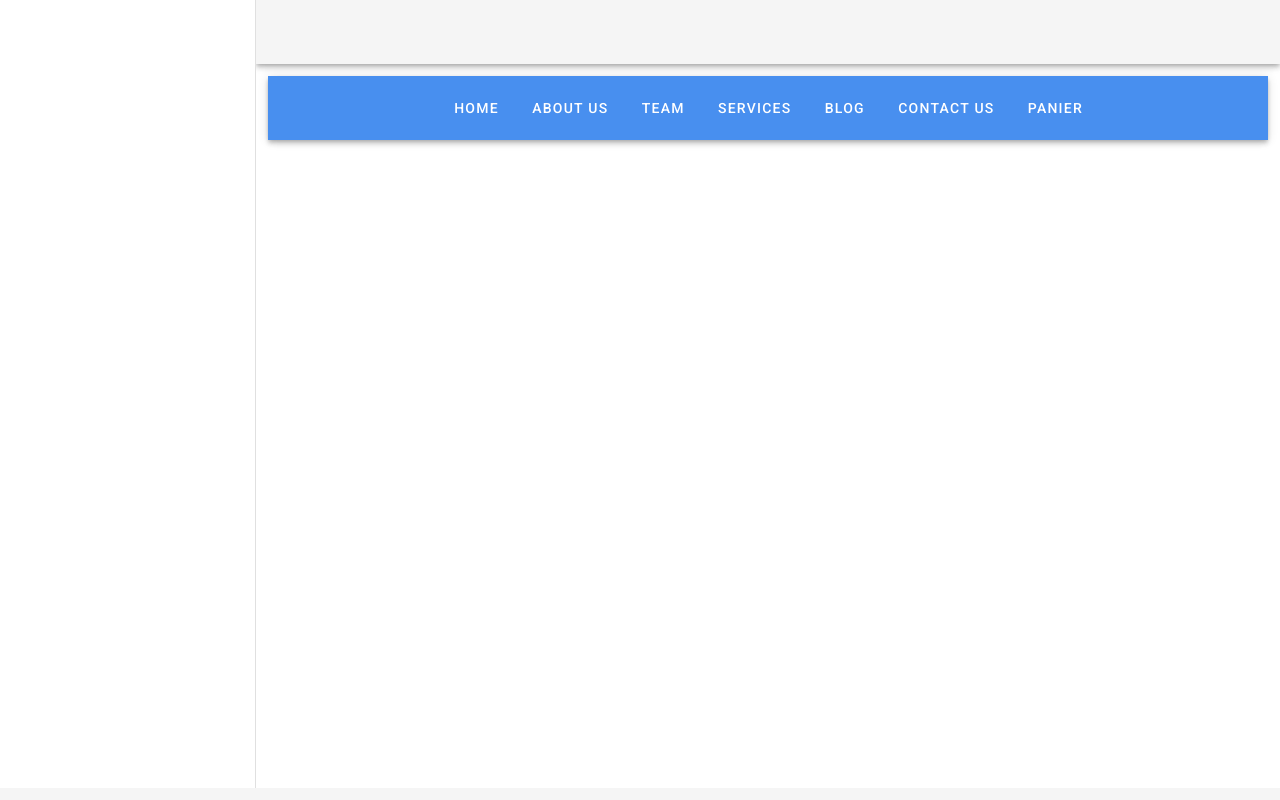
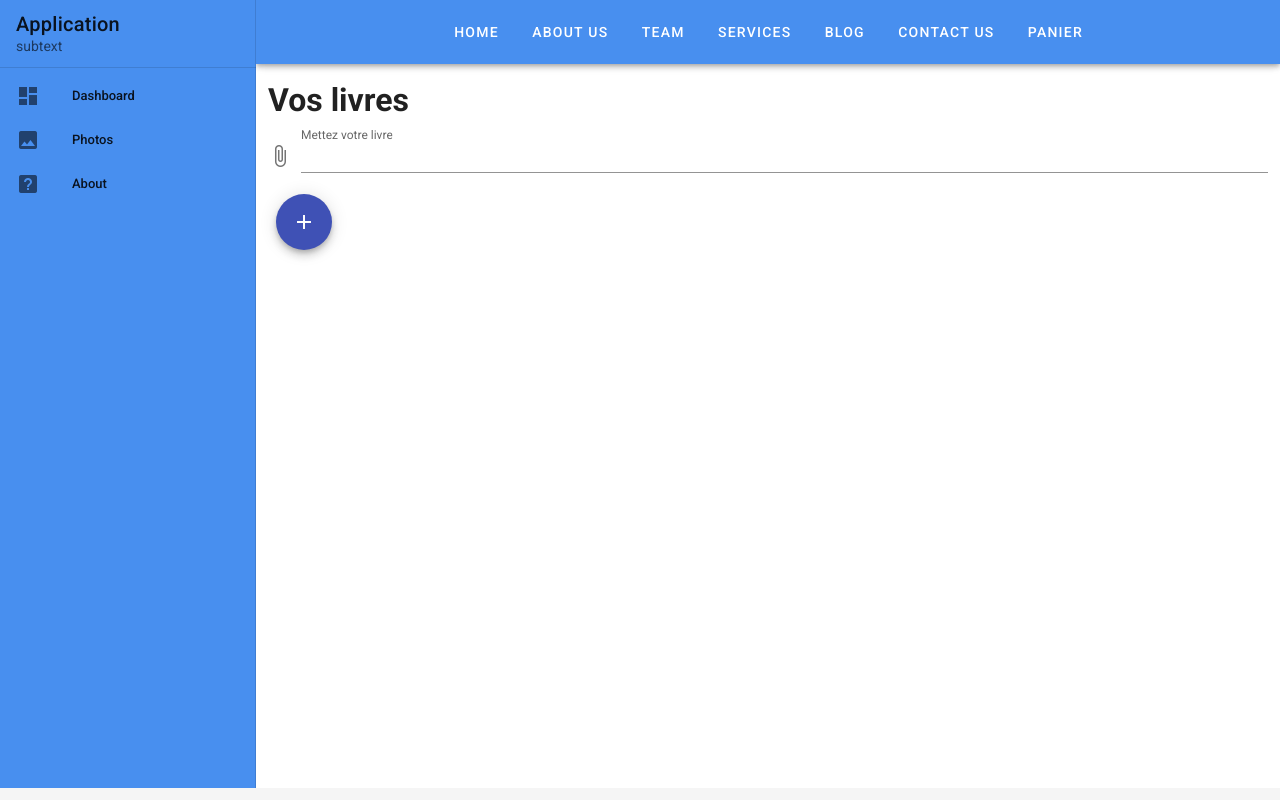
Before and after one commit to AmineFajry/Books, a Vue app: page / in a window 1280 px wide. Built offline with nearby package versions, Linux system fonts and the light colour scheme.

Commit message:
Add Elements

```diff
--- a/src/App.vue
+++ b/src/App.vue
@@ -1,12 +1,68 @@
 <template>
 <v-app>
-  <v-navigation-drawer app>
-    <!-- -->
-  </v-navigation-drawer>
+      <v-app-bar app
+            color="primary lighten-1"
+        padless
+      >
+        <v-row
+          justify="center"
+          no-gutters
+        >
+          <v-btn
+            v-for="link in links"
+            :key="link"
+            color="white"
+            text
+            rounded
+            class="my-2"
+          >
+            {{ link }}
+          </v-btn>
 
-  <v-app-bar app>
-    <!-- -->
-  </v-app-bar>
+        </v-row>
+
+      </v-app-bar>
+
+      <v-navigation-drawer app permanent
+          color="primary lighten-1"
+          padless
+      >
+
+      <v-list-item>
+        <v-list-item-content>
+          <v-list-item-title class="title">
+            Application
+          </v-list-item-title>
+          <v-list-item-subtitle>
+            subtext
+          </v-list-item-subtitle>
+        </v-list-item-content>
+      </v-list-item>
+
+      <v-divider></v-divider>
+
+      <v-list
+        dense
+        nav
+      >
+        <v-list-item
+          v-for="item in items"
+          :key="item.title"
+          link
+        >
+          <v-list-item-icon>
+            <v-icon>{{ item.icon }}</v-icon>
+          </v-list-item-icon>
+
+          <v-list-item-content>
+            <v-list-item-title>{{ item.title }}</v-list-item-title>
+          </v-list-item-content>
+        </v-list-item>
+      </v-list>
+
+
+
+      </v-navigation-drawer>
 
   <!-- Sizes your content based upon application components -->
   <v-main>
@@ -35,8 +91,26 @@ export default {
 
   },
 
+
   data: () => ({
-    //
-  }),
-};
+    links: [
+      'Home',
+      'About Us',
+      'Team',
+      'Services',
+      'Blog',
+      'Contact Us',
+      'Panier',
+    ],
+
+    items: [
+      { title: 'Dashboard', icon: 'mdi-view-dashboard' },
+      { title: 'Photos', icon: 'mdi-image' },
+      { title: 'About', icon: 'mdi-help-box' },
+    ],
+    right: null
+  })
+
+
+}
 </script>
--- a/src/views/Home.vue
+++ b/src/views/Home.vue
@@ -1,44 +1,85 @@
 <template>
 
-  <v-app-bar
-    color="primary lighten-1"
-    padless
+<div class = "todos">
+<h1>Vos livres</h1>
+
+  <v-file-input
+    @change="fileSelected"
+    accept="image/*"
+    label="Mettez votre livre"
+    v-model="todoInput"
+    id="File"
+    name="File"
   >
-    <v-row
-      justify="center"
-      no-gutters
+  </v-file-input>
+
+
+    <v-btn
+      class="mx-2"
+      fab
+      dark
+      color="indigo"
+      @click = "addTodo()"
     >
-      <v-btn
-        v-for="link in links"
-        :key="link"
-        color="white"
-        text
-        rounded
-        class="my-2"
-      >
-        {{ link }}
-      </v-btn>
+      <v-icon dark>
+        mdi-plus
+      </v-icon>
 
-    </v-row>
-  </v-app-bar>
+    </v-btn>
+
+    <div class="todo" v-for="(todo,index) in todos " :key="index" >
+        <input type="checkbox" name="" id="" :checked='todo.checked'>
+        <span>{{todo.name}}</span>
+    </div>
+
+
+    <!-- <div class="todos">
+        <h1>Mes taches</h1>
+        <input type="text" placeholder="Nouvelle tache" v-model="todoInput"/>
+        <button @click = "addTodo()" >Ajouter une tache</button>
+        <div class="todo" v-for="(todo,index) in todos " :key="index" >
+            <input type="checkbox" name="" id="" :checked='todo.checked'>
+            <span>{{todo.name}}</span>
+        </div>
+    </div>-->
 
 
 
+</div>
 </template>
 
+<script>
 
-<script>
-  export default {
-    data: () => ({
-      links: [
-        'Home',
-        'About Us',
-        'Team',
-        'Services',
-        'Blog',
-        'Contact Us',
-        'Panier',
-      ],
-    }),
-  }
+
+
+export default {
+    name:"Todos",
+    data:() => {
+        return {
+            todoInput:'',
+            todos:[],
+            file : null
+
+        };
+    },
+    methods : {
+        addTodo() {
+
+            this.todos.push({name : this.file , checked : false });
+
+        },
+
+
+        fileSelected(){
+
+
+            this.file = document.getElementById('File').files[0].name;
+        }
+    }
+
+};
 </script>
+
+<style lang="scss" scoped>
+
+</style>
```
